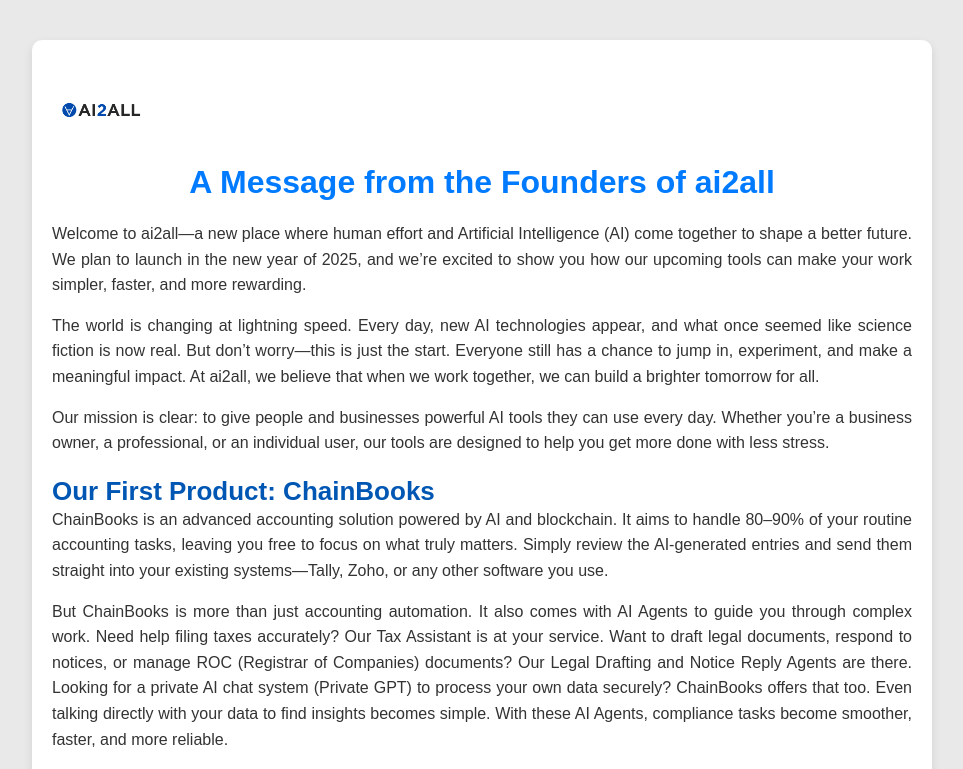
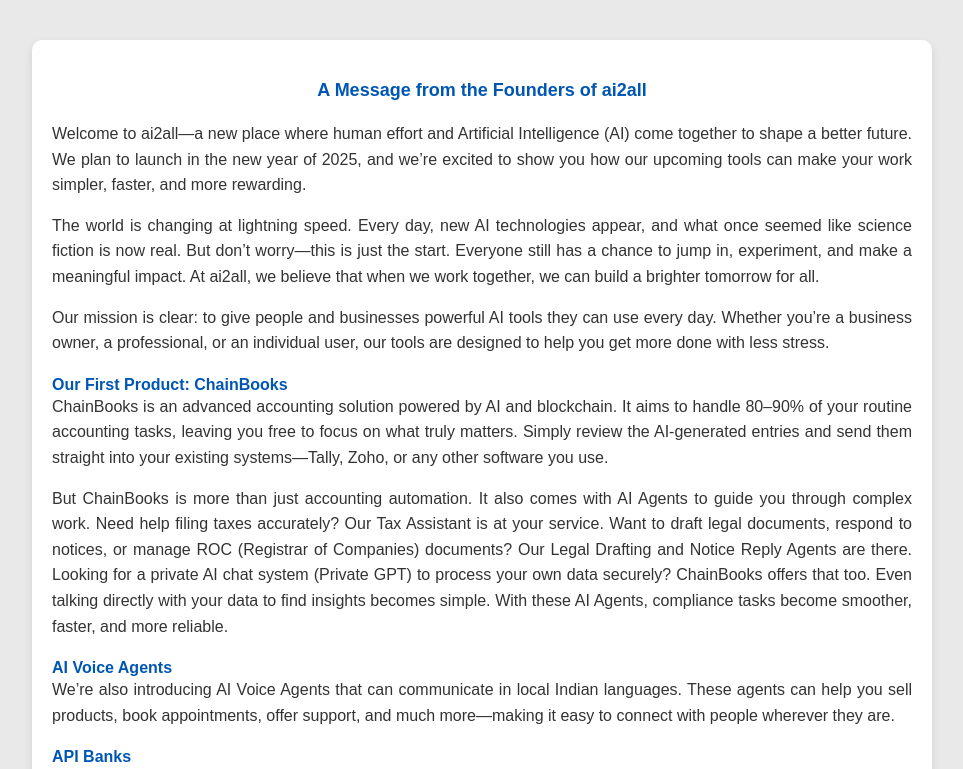
Before and after one commit to ispeedbiz/aitoall.ai, a plain HTML site: page index.html in a window 1280 px wide. Shown: the top 769 px of the page, without its empty margins (158-1121 px from the left). Drawn offline with Linux system fonts and the light colour scheme.

Commit message:
Added styles for front temp page

```diff
--- a/index.html
+++ b/index.html
@@ -18,9 +18,7 @@
 
         <!-- Main Message Section -->
         <div class="content">
-            <header>
-                <img src="./3.png" alt="ai2all Logo" class="logo">
-                <h1>A Message from the Founders of ai2all</h1>
+            <header>              <h1>A Message from the Founders of ai2all</h1>
             </header>
 
             <section>
@@ -48,6 +46,8 @@
                 <footer>
                     <p>Regards,<br>Founders, ai2all</p>
                     <p>You can reach us at: <a href="mailto:ai2all@ispeedbiz.com">ai2all@ispeedbiz.com</a></p>
+                    <img src="./3.png" alt="ai2all Logo" class="logo">
+
                 </footer>
             </section>
         </div>
--- a/style.css
+++ b/style.css
@@ -32,14 +32,15 @@
 
 header h1 {
     text-align: center;
-    font-size: 32px;
-    color: #007bff;
+    font-size: 18px;
+    color: #0056b3;
     margin-bottom: 20px;
+    margin-top: 20px;
     font-weight: bold;
 }
 
 h2 {
-    font-size: 26px;
+    font-size: 16px;
     color: #0056b3;
     margin-top: 20px;
 }
@@ -70,12 +71,12 @@
 /* Logo in the upper left corner */
 .logo-container {
     position: absolute;
-    top: 20px;
-    left: 20px;
+    top: 10px;
+    left: 10px;
 }
 
 .logo {
-    width: 100px;
+    width: 150px;
     height: auto;
 }
 
```
